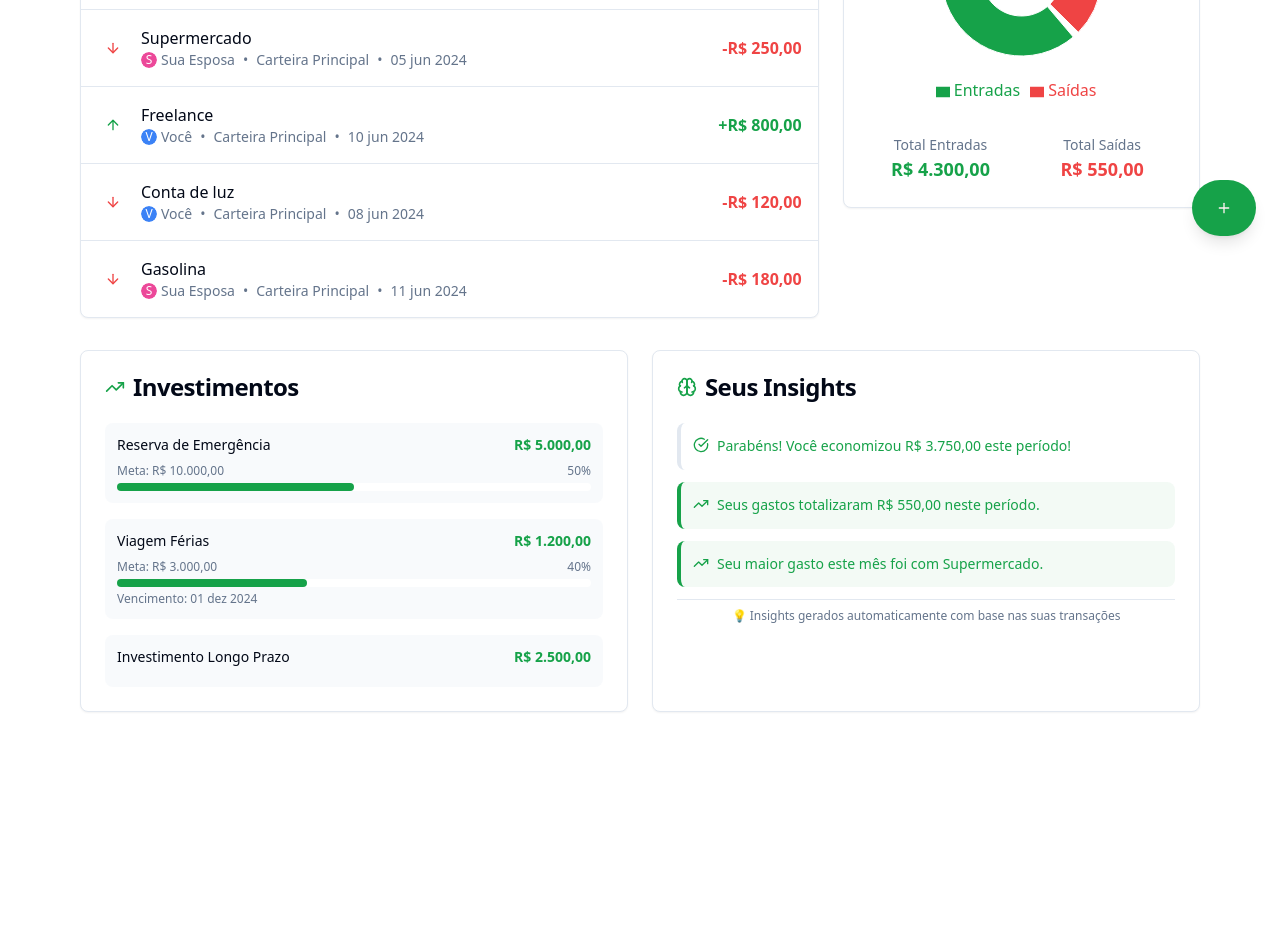
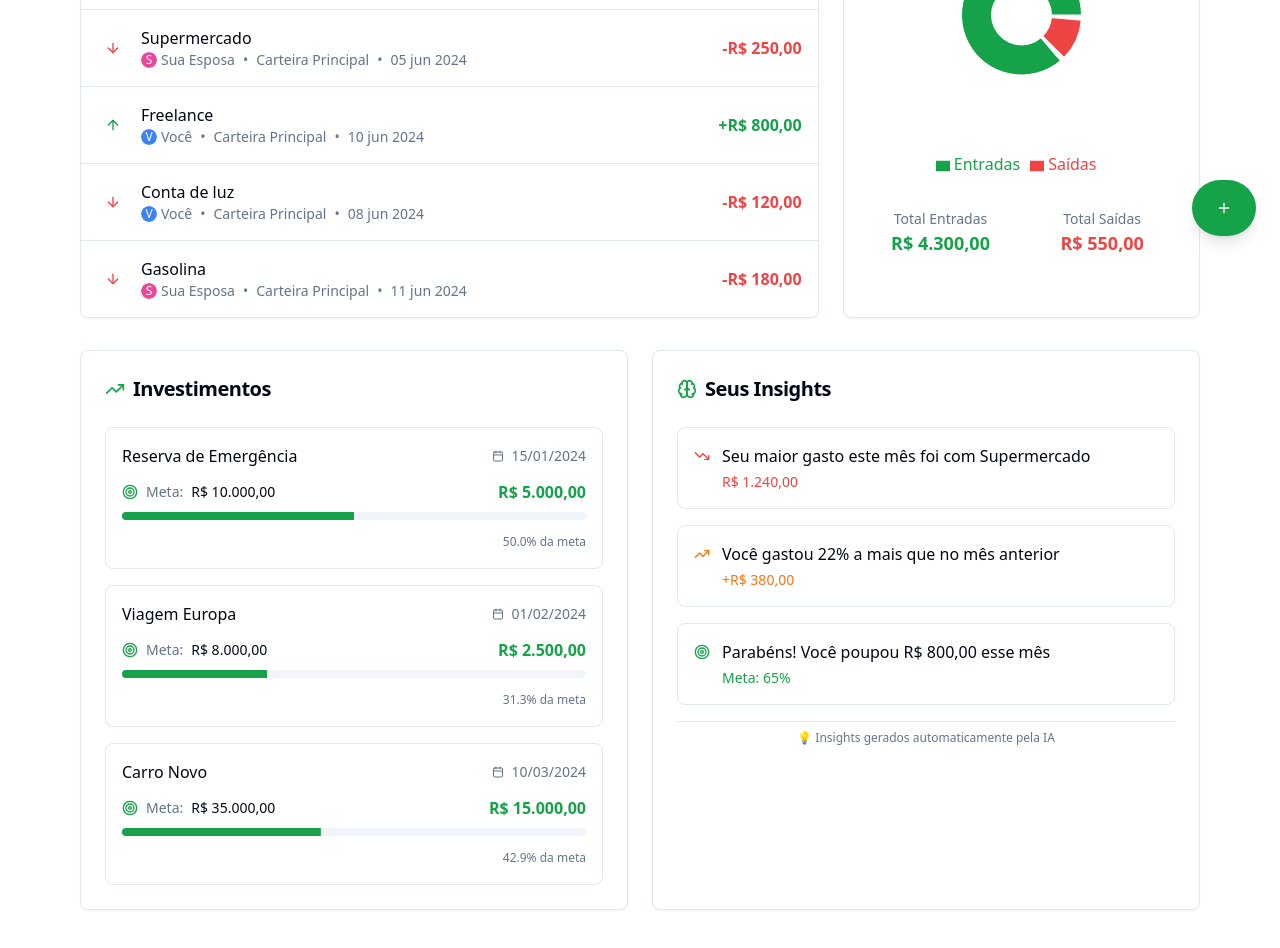
Before and after one commit to gfsouzacps/bolso-financial-flow, a React (Vite) app: page / in a window 1280 px wide. Shown: the part 540-1488 px from the top of the page. Before the commit the page ends 1316 px from the top, so only its background shows below. Built offline with nearby package versions, Linux system fonts and the light colour scheme.

Commit message:
Make UI responsive
Implement responsive design for the application.

```diff
--- a/src/components/FinancialChart.tsx
+++ b/src/components/FinancialChart.tsx
@@ -43,12 +43,12 @@ export function FinancialChart() {
 
   if (income === 0 && expense === 0) {
     return (
-      <Card>
+      <Card className="h-full">
         <CardHeader>
-          <CardTitle>Visão Geral</CardTitle>
+          <CardTitle className="text-lg sm:text-xl">Visão Geral</CardTitle>
         </CardHeader>
         <CardContent>
-          <div className="text-center text-muted-foreground">
+          <div className="text-center text-muted-foreground py-8">
             <p>Nenhuma transação para exibir</p>
           </div>
         </CardContent>
@@ -57,19 +57,20 @@ export function FinancialChart() {
   }
 
   return (
-    <Card>
+    <Card className="h-full">
       <CardHeader>
-        <CardTitle>Visão Geral</CardTitle>
+        <CardTitle className="text-lg sm:text-xl">Visão Geral</CardTitle>
       </CardHeader>
       <CardContent>
-        <ResponsiveContainer width="100%" height={250}>
+        <div className="h-64 sm:h-72 lg:h-64 xl:h-80">
+          <ResponsiveContainer width="100%" height="100%">
             <PieChart>
               <Pie
                 data={data}
                 cx="50%"
                 cy="50%"
-              innerRadius={40}
-              outerRadius={80}
+                innerRadius={30}
+                outerRadius={60}
                 paddingAngle={5}
                 dataKey="value"
               >
@@ -87,14 +88,15 @@ export function FinancialChart() {
               />
             </PieChart>
           </ResponsiveContainer>
-        <div className="grid grid-cols-2 gap-4 mt-4">
+        </div>
+        <div className="grid grid-cols-1 sm:grid-cols-2 gap-4 mt-4">
           <div className="text-center">
             <p className="text-sm text-muted-foreground">Total Entradas</p>
-            <p className="text-lg font-semibold text-income">{formatCurrency(income)}</p>
+            <p className="text-base sm:text-lg font-semibold text-income">{formatCurrency(income)}</p>
           </div>
           <div className="text-center">
             <p className="text-sm text-muted-foreground">Total Saídas</p>
-            <p className="text-lg font-semibold text-expense">{formatCurrency(expense)}</p>
+            <p className="text-base sm:text-lg font-semibold text-expense">{formatCurrency(expense)}</p>
           </div>
         </div>
       </CardContent>
--- a/src/components/InsightsCard.tsx
+++ b/src/components/InsightsCard.tsx
@@ -1,116 +1,77 @@
 
 import { Card, CardContent, CardHeader, CardTitle } from '@/components/ui/card';
-import { Brain, TrendingUp, AlertTriangle, CheckCircle } from 'lucide-react';
-import { useTransactions } from '@/contexts/TransactionContext';
-
-interface Insight {
-  id: string;
-  type: 'warning' | 'success' | 'info';
-  message: string;
-  icon: React.ReactNode;
-}
+import { Brain, TrendingUp, TrendingDown, Target } from 'lucide-react';
 
 export function InsightsCard() {
-  const { getExpenseTotal, getIncomeTotal } = useTransactions();
-
-  // Mock insights baseados nos dados reais
-  const generateInsights = (): Insight[] => {
-    const expense = getExpenseTotal();
-    const income = getIncomeTotal();
-    const savings = income - expense;
-
-    const insights: Insight[] = [];
-
-    // Insight sobre economia
-    if (savings > 0) {
-      insights.push({
-        id: '1',
-        type: 'success',
-        message: `Parabéns! Você economizou ${new Intl.NumberFormat('pt-BR', { style: 'currency', currency: 'BRL' }).format(savings)} este período!`,
-        icon: <CheckCircle className="h-4 w-4" />
-      });
+  // Insights simulados que virão da IA futuramente
+  const insights = [
+    {
+      id: 1,
+      type: 'expense',
+      icon: TrendingDown,
+      text: 'Seu maior gasto este mês foi com Supermercado',
+      value: 'R$ 1.240,00',
+      color: 'text-expense'
+    },
+    {
+      id: 2,
+      type: 'comparison',
+      icon: TrendingUp,
+      text: 'Você gastou 22% a mais que no mês anterior',
+      value: '+R$ 380,00',
+      color: 'text-orange-500'
+    },
+    {
+      id: 3,
+      type: 'savings',
+      icon: Target,
+      text: 'Parabéns! Você poupou R$ 800,00 esse mês',
+      value: 'Meta: 65%',
+      color: 'text-income'
     }
-
-    // Insight sobre maiores gastos
-    if (expense > 0) {
-      insights.push({
-        id: '2',
-        type: 'info',
-        message: `Seus gastos totalizaram ${new Intl.NumberFormat('pt-BR', { style: 'currency', currency: 'BRL' }).format(expense)} neste período.`,
-        icon: <TrendingUp className="h-4 w-4" />
-      });
-    }
-
-    // Insight de alerta (simulado)
-    if (expense > income * 0.8) {
-      insights.push({
-        id: '3',
-        type: 'warning',
-        message: 'Atenção: Seus gastos estão próximos da sua receita total.',
-        icon: <AlertTriangle className="h-4 w-4" />
-      });
-    }
-
-    // Insights adicionais simulados
-    insights.push({
-      id: '4',
-      type: 'info',
-      message: 'Seu maior gasto este mês foi com Supermercado.',
-      icon: <TrendingUp className="h-4 w-4" />
-    });
-
-    return insights.slice(0, 3); // Limita a 3 insights
-  };
-
-  const insights = generateInsights();
-
-  const getInsightColor = (type: string) => {
-    switch (type) {
-      case 'success':
-        return 'text-income border-l-income bg-income/5';
-      case 'warning':
-        return 'text-expense border-l-expense bg-expense/5';
-      default:
-        return 'text-primary border-l-primary bg-primary/5';
-    }
-  };
+  ];
 
   return (
-    <Card>
+    <Card className="h-full">
       <CardHeader>
-        <CardTitle className="flex items-center gap-2">
+        <CardTitle className="text-lg sm:text-xl flex items-center gap-2">
           <Brain className="h-5 w-5 text-primary" />
           Seus Insights
         </CardTitle>
       </CardHeader>
-      <CardContent className="space-y-3">
-        {insights.map((insight) => (
-          <div
-            key={insight.id}
-            className={`p-3 rounded-lg border-l-4 ${getInsightColor(insight.type)}`}
-          >
-            <div className="flex items-start gap-2">
-              <div className="mt-0.5">
-                {insight.icon}
+      <CardContent className="space-y-4">
+        {insights.map((insight) => {
+          const IconComponent = insight.icon;
+          return (
+            <div key={insight.id} className="p-3 sm:p-4 border rounded-lg">
+              <div className="flex items-start gap-3">
+                <div className={`mt-1 ${insight.color}`}>
+                  <IconComponent className="h-4 w-4" />
+                </div>
+                <div className="flex-1 min-w-0">
+                  <p className="text-sm sm:text-base text-foreground leading-relaxed">
+                    {insight.text}
+                  </p>
+                  <p className={`text-xs sm:text-sm font-medium mt-1 ${insight.color}`}>
+                    {insight.value}
+                  </p>
+                </div>
               </div>
-              <p className="text-sm leading-relaxed">
-                {insight.message}
-              </p>
             </div>
-          </div>
-        ))}
+          );
+        })}
 
         {insights.length === 0 && (
-          <div className="text-center text-muted-foreground py-4">
-            <Brain className="h-8 w-8 mx-auto mb-2 opacity-50" />
-            <p className="text-sm">Insights aparecerão aqui</p>
-            <p className="text-xs mt-1">Adicione mais transações para obter análises</p>
+          <div className="text-center py-8 text-muted-foreground">
+            <Brain className="h-12 w-12 mx-auto mb-2 opacity-50" />
+            <p className="text-sm">Nenhum insight disponível</p>
+            <p className="text-xs mt-1">Adicione mais transações para receber insights personalizados</p>
           </div>
         )}
 
         <div className="pt-2 border-t">
           <p className="text-xs text-muted-foreground text-center">
-            💡 Insights gerados automaticamente com base nas suas transações
+            💡 Insights gerados automaticamente pela IA
           </p>
         </div>
       </CardContent>
--- a/src/components/InvestmentCard.tsx
+++ b/src/components/InvestmentCard.tsx
@@ -1,40 +1,34 @@
 
 import { Card, CardContent, CardHeader, CardTitle } from '@/components/ui/card';
-import { TrendingUp } from 'lucide-react';
-import { format } from 'date-fns';
-import { ptBR } from 'date-fns/locale';
+import { TrendingUp, Target, Calendar } from 'lucide-react';
+import { Progress } from '@/components/ui/progress';
 
-interface Investment {
-  id: string;
-  name: string;
-  amount: number;
-  goal?: number;
-  dueDate?: Date;
-}
-
-// Mock data para demonstração
-const mockInvestments: Investment[] = [
+export function InvestmentCard() {
+  // Dados simulados para os investimentos
+  const investments = [
     {
-    id: '1',
+      id: 1,
       name: 'Reserva de Emergência',
-    amount: 5000.00,
-    goal: 10000.00,
+      current: 5000,
+      goal: 10000,
+      createdAt: '2024-01-15'
     },
     {
-    id: '2',
-    name: 'Viagem Férias',
-    amount: 1200.00,
-    goal: 3000.00,
-    dueDate: new Date('2024-12-01'),
+      id: 2,
+      name: 'Viagem Europa',
+      current: 2500,
+      goal: 8000,
+      createdAt: '2024-02-01'
     },
     {
-    id: '3',
-    name: 'Investimento Longo Prazo',
-    amount: 2500.00,
-  },
+      id: 3,
+      name: 'Carro Novo',
+      current: 15000,
+      goal: 35000,
+      createdAt: '2024-03-10'
+    }
   ];
 
-export function InvestmentCard() {
   const formatCurrency = (value: number) => {
     return new Intl.NumberFormat('pt-BR', {
       style: 'currency',
@@ -42,56 +36,60 @@ export function InvestmentCard() {
     }).format(value);
   };
 
-  const getProgressPercentage = (current: number, goal?: number) => {
-    if (!goal) return 0;
+  const calculateProgress = (current: number, goal: number) => {
     return Math.min((current / goal) * 100, 100);
   };
 
   return (
-    <Card>
+    <Card className="h-full">
       <CardHeader>
-        <CardTitle className="flex items-center gap-2">
+        <CardTitle className="text-lg sm:text-xl flex items-center gap-2">
           <TrendingUp className="h-5 w-5 text-primary" />
           Investimentos
         </CardTitle>
       </CardHeader>
       <CardContent className="space-y-4">
-        {mockInvestments.map((investment) => (
-          <div key={investment.id} className="p-3 bg-muted/50 rounded-lg">
-            <div className="flex justify-between items-start mb-2">
-              <h4 className="font-medium text-sm">{investment.name}</h4>
-              <span className="text-sm font-semibold text-primary">
-                {formatCurrency(investment.amount)}
+        {investments.map((investment) => (
+          <div key={investment.id} className="p-3 sm:p-4 border rounded-lg space-y-3">
+            <div className="flex flex-col sm:flex-row sm:items-center sm:justify-between gap-2">
+              <h3 className="font-medium text-sm sm:text-base">{investment.name}</h3>
+              <div className="flex items-center gap-2 text-xs sm:text-sm text-muted-foreground">
+                <Calendar className="h-3 w-3" />
+                {new Date(investment.createdAt).toLocaleDateString('pt-BR')}
+              </div>
+            </div>
+
+            <div className="space-y-2">
+              <div className="flex flex-col sm:flex-row sm:items-center sm:justify-between gap-1">
+                <div className="flex items-center gap-2">
+                  <Target className="h-4 w-4 text-primary" />
+                  <span className="text-xs sm:text-sm text-muted-foreground">Meta:</span>
+                  <span className="text-xs sm:text-sm font-medium">{formatCurrency(investment.goal)}</span>
+                </div>
+                <span className="text-sm sm:text-base font-semibold text-primary">
+                  {formatCurrency(investment.current)}
                 </span>
               </div>
 
-            {investment.goal && (
-              <div className="space-y-1">
-                <div className="flex justify-between text-xs text-muted-foreground">
-                  <span>Meta: {formatCurrency(investment.goal)}</span>
-                  <span>{getProgressPercentage(investment.amount, investment.goal).toFixed(0)}%</span>
-                </div>
-                <div className="w-full bg-background rounded-full h-2">
-                  <div
-                    className="bg-primary h-2 rounded-full transition-all duration-300"
-                    style={{ width: `${getProgressPercentage(investment.amount, investment.goal)}%` }}
+              <Progress
+                value={calculateProgress(investment.current, investment.goal)}
+                className="h-2"
               />
+
+              <div className="text-right">
+                <span className="text-xs text-muted-foreground">
+                  {calculateProgress(investment.current, investment.goal).toFixed(1)}% da meta
+                </span>
               </div>
             </div>
-            )}
-
-            {investment.dueDate && (
-              <p className="text-xs text-muted-foreground mt-1">
-                Vencimento: {format(investment.dueDate, "dd MMM yyyy", { locale: ptBR })}
-              </p>
-            )}
           </div>
         ))}
 
-        {mockInvestments.length === 0 && (
-          <div className="text-center text-muted-foreground py-4">
-            <p>Nenhum investimento cadastrado</p>
-            <p className="text-sm mt-1">Use o botão "Nova Transação" para adicionar</p>
+        {investments.length === 0 && (
+          <div className="text-center py-8 text-muted-foreground">
+            <TrendingUp className="h-12 w-12 mx-auto mb-2 opacity-50" />
+            <p className="text-sm">Nenhum investimento cadastrado</p>
+            <p className="text-xs mt-1">Use o botão "Nova Transação" para criar um investimento</p>
           </div>
         )}
       </CardContent>
--- a/src/pages/Index.tsx
+++ b/src/pages/Index.tsx
@@ -14,23 +14,24 @@ const Index = () => {
   return (
     <TransactionProvider>
       <div className="min-h-screen bg-background">
-        <div className="container mx-auto px-4 py-8 max-w-6xl">
+        <div className="container mx-auto px-4 py-4 sm:py-8 max-w-6xl">
           <Header />
           <UserSelector />
           <BalanceCard />
 
-          <div className="grid grid-cols-1 lg:grid-cols-3 gap-6 mb-8">
-            <div className="lg:col-span-2">
+          {/* Layout responsivo principal */}
+          <div className="grid grid-cols-1 lg:grid-cols-3 gap-4 sm:gap-6 mb-6 sm:mb-8">
+            <div className="lg:col-span-2 order-1 lg:order-1">
               <TransactionFilters />
               <TransactionList />
             </div>
-            <div className="lg:col-span-1">
+            <div className="lg:col-span-1 order-2 lg:order-2">
               <FinancialChart />
             </div>
           </div>
 
-          {/* Nova seção com Investimentos e Insights */}
-          <div className="grid grid-cols-1 lg:grid-cols-2 gap-6 mb-8">
+          {/* Seção de Investimentos e Insights - empilhados em mobile */}
+          <div className="grid grid-cols-1 xl:grid-cols-2 gap-4 sm:gap-6 mb-6 sm:mb-8">
             <InvestmentCard />
             <InsightsCard />
           </div>
```
Also changed, not shown: src/components/BalanceCard.tsx (+8 -5 lines). Lines whose indentation alone changed are shown as unchanged.
